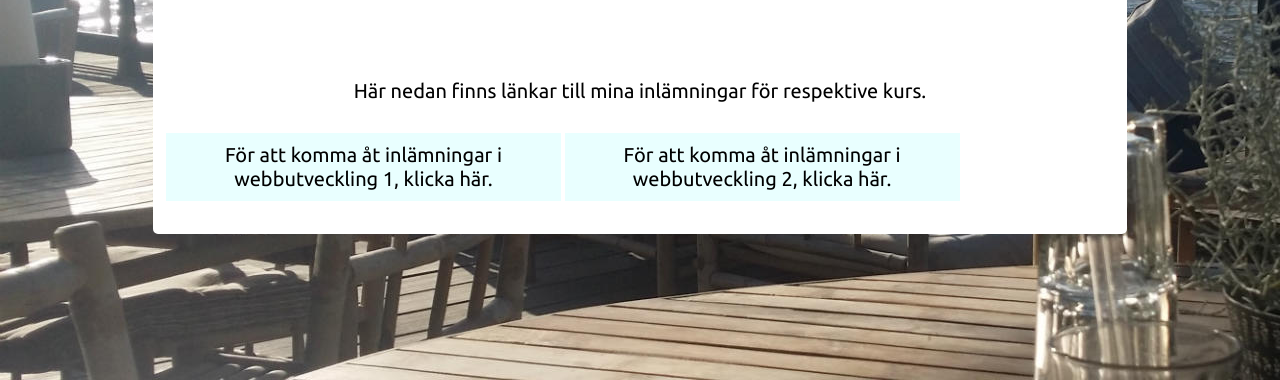
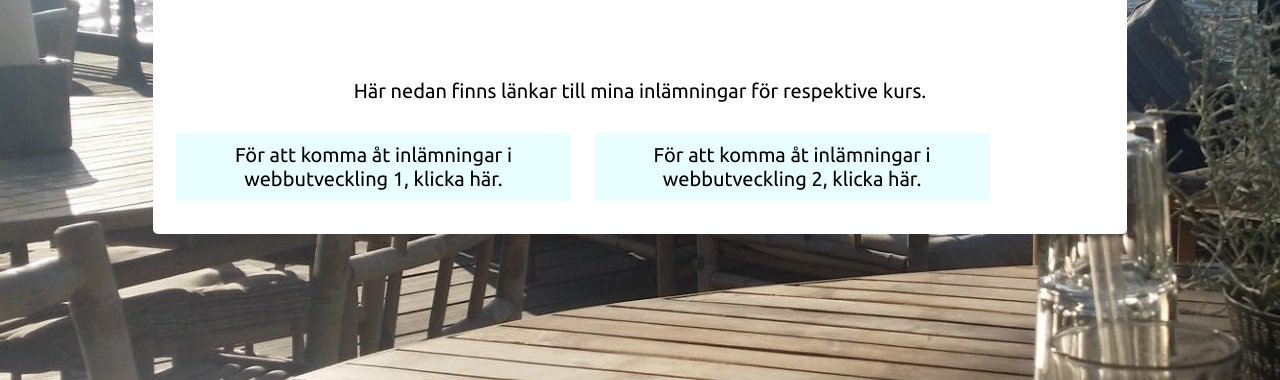
Before and after one commit to aldgard/aldgard.se, a plain HTML site: page index.html in a window 1280 px wide. Shown: the part 420-800 px from the top of the page. Drawn offline with Linux system fonts and the light colour scheme.

Commit message:
Created new div collection

```diff
--- a/assets/style.css
+++ b/assets/style.css
@@ -40,7 +40,7 @@ h2{
 }
 
 .linkBox{
-	margin: 10px auto;
+	margin: 10px 10px;
 	text-align: center;
 	display: inline-block;
 
--- a/index.html
+++ b/index.html
@@ -35,6 +35,7 @@
 
 		</div>
 
+		<div class="collection col-12">
 		<div class="linkBox col-5">
 
 			<a href="kurser/webbutveckling1">För att komma åt inlämningar i webbutveckling 1, klicka här.</a>
@@ -46,7 +47,7 @@
 			<a href="kurser/webbutveckling2">För att komma åt inlämningar i webbutveckling 2, klicka här.</a>
 
 		</div>
-
+		</div>
 
 
 
```
